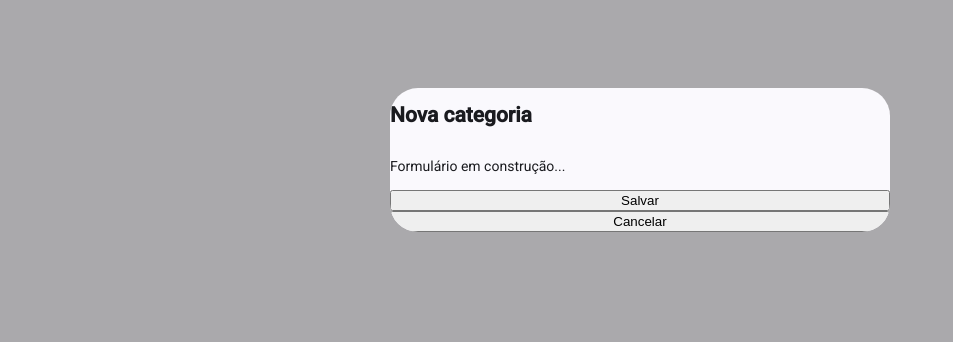
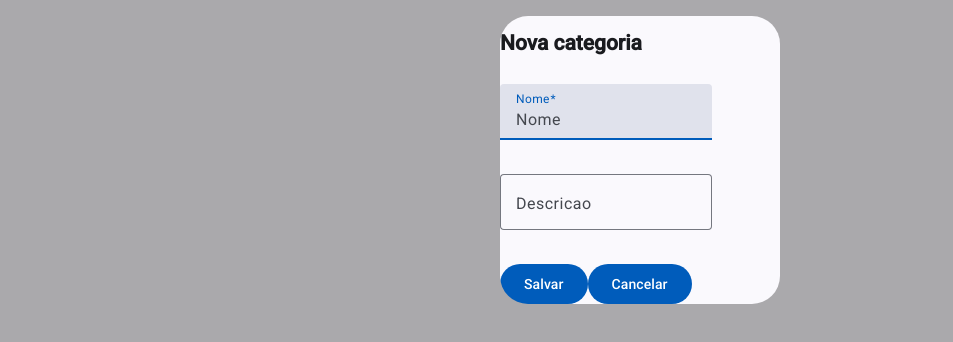
Before and after one commit to danielabreuoliveira/stock-control-front, an Angular app: page /categorias in a window 1280 px wide. Both pictures are taken after a click on the button "Nova Categoria". Shown: the part 240-582 px from the top of the page, without its empty margins (0-953 px from the left). Built offline with nearby package versions, Linux system fonts and the light colour scheme; no server answers.

Commit message:
Implementa cadastro de categoria com modal e atualizacao da lista

```diff
--- a/src/app/components/categoria-form/categoria-form.html
+++ b/src/app/components/categoria-form/categoria-form.html
@@ -1,6 +1,19 @@
 <h2>Nova categoria</h2>
-
-<p>Formulário em construção...</p>
-
-<button>Salvar</button>
-<button>Cancelar</button>
+<form [formGroup]="form">
+<p>
+  <mat-form-field appearance="fill">
+    <mat-label>Nome</mat-label>
+    <input matInput formControlName="nome" placeholder="Nome" />
+  </mat-form-field>
+</p>
+<p>
+  <mat-form-field appearance="outline">
+    <mat-label>Descricao</mat-label>
+    <input matInput formControlName="descricao" placeholder="Descricao" />
+  </mat-form-field>
+</p>
+<div class="example-button-row">
+  <button matButton="filled" (click)="salvar()">Salvar</button>
+  <button matButton="filled" (click)="cancelar()">Cancelar</button>
+</div>
+</form>
--- a/src/app/components/categoria-form/categoria-form.ts
+++ b/src/app/components/categoria-form/categoria-form.ts
@@ -3,28 +3,58 @@ import { Categoria } from './../../models/categoria';
 import { CategoriaService } from './../../services/categoria.service';
 import { Component } from '@angular/core';
 import { FormControl, FormGroup, ReactiveFormsModule, Validators } from '@angular/forms';
-
+import { MatFormFieldModule } from '@angular/material/form-field';
+import { MatIconModule } from '@angular/material/icon';
+import { MatInputModule } from '@angular/material/input';
+import { MatDividerModule } from '@angular/material/divider';
+import { MatButtonModule } from '@angular/material/button';
 
 @Component({
   selector: 'app-categoria-form',
-  imports: [ReactiveFormsModule],
+  imports: [
+    MatFormFieldModule,
+    MatInputModule,
+    MatIconModule,
+    ReactiveFormsModule,
+    MatDividerModule,
+    MatButtonModule,
+  ],
   standalone: true,
   templateUrl: './categoria-form.html',
   styleUrl: './categoria-form.css',
 })
 export class CategoriaForm {
-
   form = new FormGroup({
-    nome: new FormControl('',[Validators.required,Validators.minLength(3),Validators.maxLength(100)]),
-    descricao: new FormControl('',[Validators.minLength(3),Validators.maxLength(255)])
-  })
+    nome: new FormControl('', [
+      Validators.required,
+      Validators.minLength(3),
+      Validators.maxLength(100),
+    ]),
+    descricao: new FormControl('', [Validators.minLength(3), Validators.maxLength(255)]),
+  });
 
   constructor(
-    private dialogRef: MatDialogRef<CategoriaForm>
-  ) {
+    private dialogRef: MatDialogRef<CategoriaForm>,
+    private categoriaService: CategoriaService,
+  ) {}
 
-  }
-  cancelar(){
+  cancelar() {
     this.dialogRef.close();
   }
+
+  salvar() {
+    if (this.form.invalid) {
+      return;
+    }
+
+    this.categoriaService.salvar(this.form.getRawValue() as Categoria).subscribe({
+      next: (categoriaSalva) => {
+        this.dialogRef.close(categoriaSalva);
+      },
+
+      error: (erro) => {
+        console.error('Erro ao salvar:', erro);
+      },
+    });
+  }
 }
--- a/src/app/components/categorias/categorias.html
+++ b/src/app/components/categorias/categorias.html
@@ -1,5 +1,5 @@
 <h2>Categorias</h2>
-<button type="button" class="btn btn-primary" mdbRipple (click)="abrirModal()">Nova Categoria</button>
+<button type="button" (click)="abrirModal()">Nova Categoria</button>
 <table>
   <thead>
     <tr>
--- a/src/app/components/categorias/categorias.ts
+++ b/src/app/components/categorias/categorias.ts
@@ -4,11 +4,11 @@ import { CategoriaService } from './../../services/categoria.service';
 import { Component, OnInit } from '@angular/core';
 import { CategoriaForm } from '../categoria-form/categoria-form';
 import { MatDialog } from '@angular/material/dialog';
-import { disabled } from '@angular/forms/signals';
+import { MatButtonModule } from '@angular/material/button';
 
 @Component({
   selector: 'app-categorias',
-  imports: [CommonModule],
+  imports: [CommonModule, MatButtonModule],
   standalone: true,
   templateUrl: './categorias.html',
   styleUrl: './categorias.css',
@@ -22,22 +22,30 @@ export class Categorias implements OnInit {
   ) {}
 
   ngOnInit() {
+    console.log('Categorias iniciou');
+    this.carregarCategorias();
+  }
+
+  abrirModal() {
+    const dialogRef = this.dialog.open(CategoriaForm);
+
+    dialogRef.afterClosed().subscribe((resultado) => {
+      if (resultado) {
+        console.log('Recarregando categorias...');
+        this.carregarCategorias();
+      }
+    });
+  }
+
+  carregarCategorias() {
     this.categoriaService.listar().subscribe({
       next: (resultado) => {
-        console.log('Resultado', resultado);
         this.categorias = resultado;
-        console.log('Quantidade', this.categorias.length);
       },
+
       error: (erro) => {
         console.error('Erro:', erro);
       },
     });
   }
-
-  abrirModal() {
-    this.dialog.open(
-      CategoriaForm, {
-      width: '500px',
-      disableClose: true});
-  }
 }
--- a/src/app/services/categoria.service.ts
+++ b/src/app/services/categoria.service.ts
@@ -1,6 +1,6 @@
+import { Categoria } from './../models/categoria';
 import { Injectable } from '@angular/core';
 import { HttpClient } from '@angular/common/http';
-import { Categoria } from '../models/categoria';
 import { Observable } from 'rxjs';
 
 @Injectable({
@@ -17,4 +17,9 @@ export class CategoriaService {
   listar():  Observable<Categoria[]>{
    return this.http.get<Categoria[]>(this.API)
   }
+
+  salvar(categoria: Categoria): Observable<Categoria>{
+    return this.http.post<Categoria>(this.API,categoria);
+  }
+
 }
```
